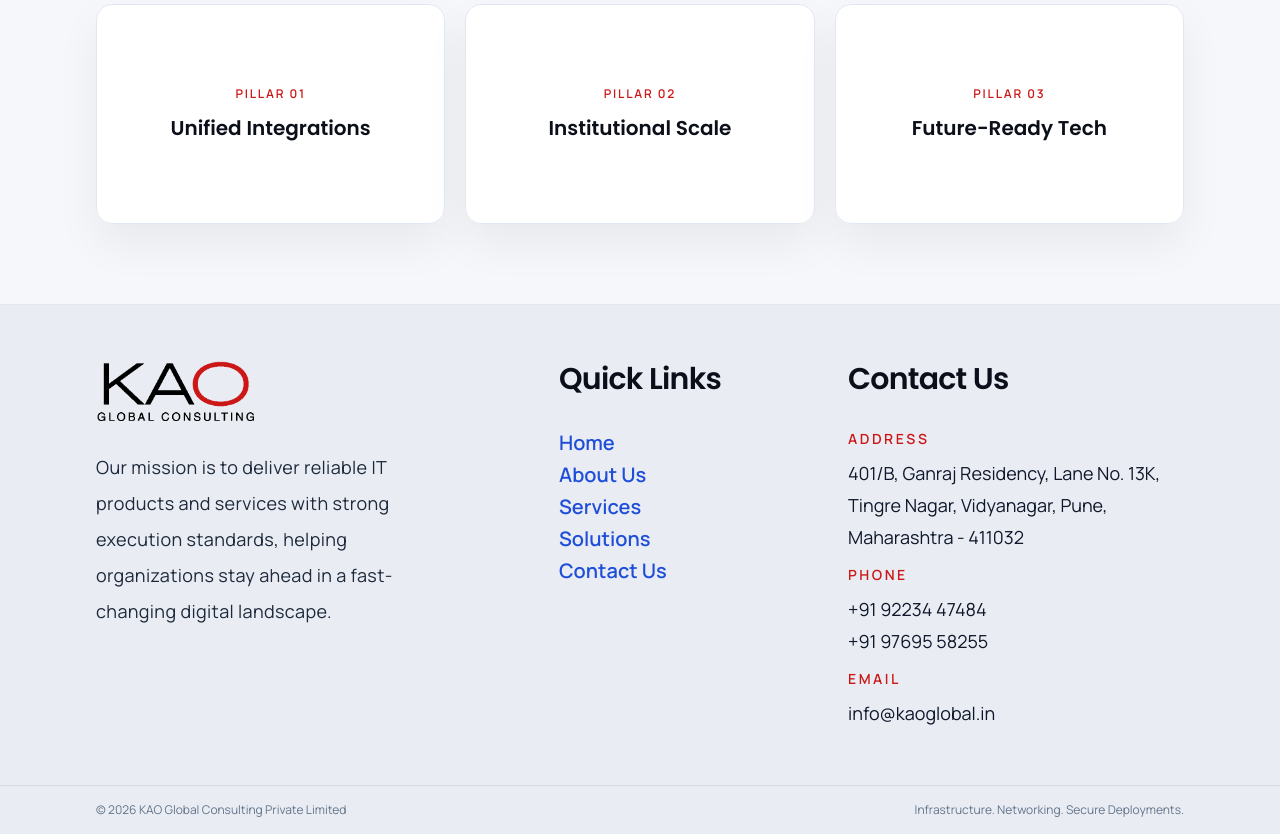
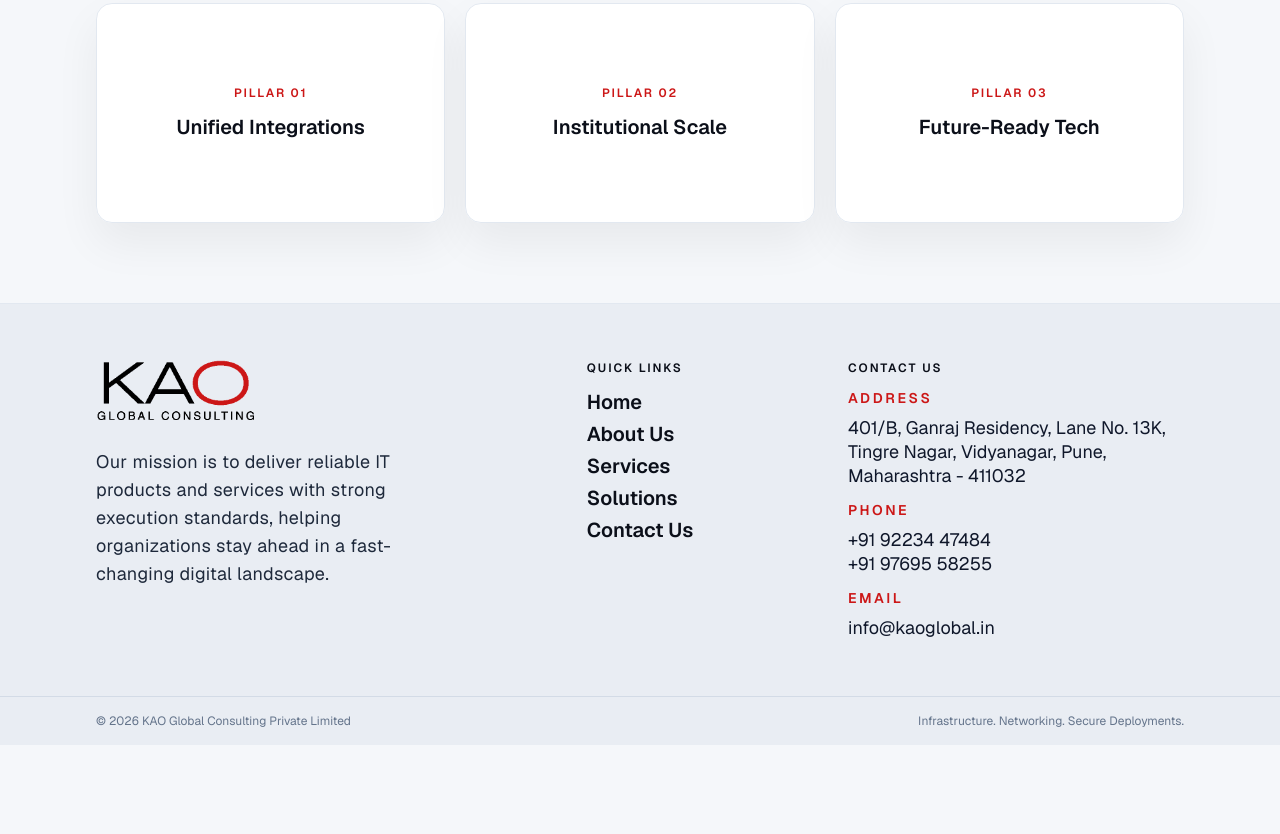
Before and after one commit to theasynch/KAO-Global-Website, a website: page index.html in a window 1280 px wide. Shown: the part 873-1707 px from the top of the page. After the commit the page ends 1618 px from the top, so only its background shows below. Drawn offline with nearby package versions, Linux system fonts and the light colour scheme.

Commit message:
Update index.html

```diff
--- a/index.html
+++ b/index.html
@@ -15,8 +15,8 @@
       theme: {
         extend: {
           fontFamily: {
-            display: ["Poppins", "ui-sans-serif", "system-ui", "sans-serif"],
-            body: ["Manrope", "ui-sans-serif", "system-ui", "sans-serif"]
+            display: ["Geist", "ui-sans-serif", "system-ui", "sans-serif"],
+            body: ["Geist", "ui-sans-serif", "system-ui", "sans-serif"]
           },
           colors: {
             ink: "#0B0F19",
@@ -38,7 +38,7 @@
     crossorigin
   />
   <link
-    href="https://fonts.googleapis.com/css2?family=Manrope:wght@400;500;600;700&family=Poppins:wght@600;700&display=swap"
+    href="https://fonts.googleapis.com/css2?family=Geist:wght@100..900&display=swap"
     rel="stylesheet"
   />
   <style>
@@ -488,25 +488,25 @@
           <div class="flex items-start">
             <img src="./logo.png" alt="KAO Global Consulting Logo" class="h-16 w-auto object-contain" />
           </div>
-          <p class="mt-6 max-w-sm text-lg leading-9 tracking-[0.02em] text-slate-800">
+          <p class="mt-6 max-w-sm text-lg leading-7 tracking-[0.02em] text-slate-800">
             Our mission is to deliver reliable IT products and services with strong execution standards, helping organizations stay ahead in a fast-changing digital landscape.
           </p>
         </section>
 
         <section class="md:justify-self-center">
-          <h4 class="font-display text-3xl font-semibold tracking-tight text-ink">Quick Links</h4>
-          <ul class="mt-8 space-y-1 text-xl font-semibold">
-            <li><a href="index.html" class="text-[#1f4ed8] transition hover:text-accent">Home</a></li>
-            <li><a href="About Us/index.html" class="text-[#1f4ed8] transition hover:text-accent">About Us</a></li>
-            <li><a href="#" class="text-[#1f4ed8] transition hover:text-accent">Services</a></li>
-            <li><a href="#" class="text-[#1f4ed8] transition hover:text-accent">Solutions</a></li>
-            <li><a href="#" class="text-[#1f4ed8] transition hover:text-accent">Contact Us</a></li>
+          <h4 class="font-display text-xs font-semibold uppercase tracking-[0.16em] text-ink">Quick Links</h4>
+          <ul class="mt-3 space-y-1 text-xl font-semibold">
+            <li><a href="index.html" class="text-ink transition hover:text-accent">Home</a></li>
+            <li><a href="About Us/index.html" class="text-ink transition hover:text-accent">About Us</a></li>
+            <li><a href="#" class="text-ink transition hover:text-accent">Services</a></li>
+            <li><a href="#" class="text-ink transition hover:text-accent">Solutions</a></li>
+            <li><a href="#" class="text-ink transition hover:text-accent">Contact Us</a></li>
           </ul>
         </section>
 
         <section>
-          <h4 class="font-display text-3xl font-semibold tracking-tight text-ink">Contact Us</h4>
-          <div class="mt-8 space-y-3 text-lg leading-8 text-slate-900">
+          <h4 class="font-display text-xs font-semibold uppercase tracking-[0.16em] text-ink">Contact Us</h4>
+          <div class="mt-3 space-y-3 text-lg leading-6 text-slate-900">
             <div>
               <p class="mb-2 text-sm font-semibold uppercase tracking-[0.18em] text-accent">Address</p>
               <p>401/B, Ganraj Residency, Lane No. 13K, Tingre Nagar, Vidyanagar, Pune, Maharashtra - 411032</p>
```
